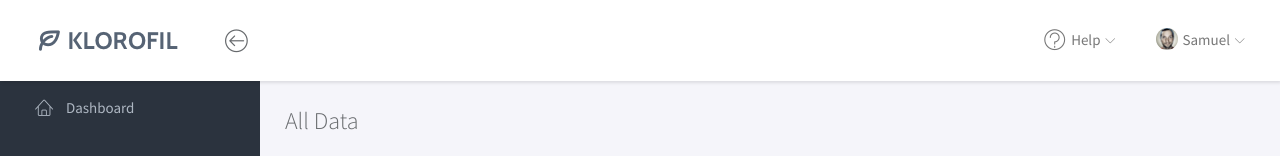
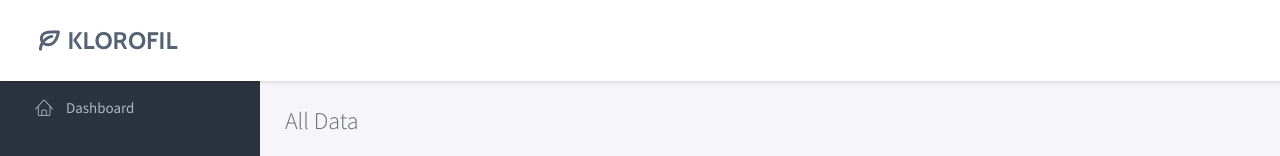
Before and after one commit to jhonxarox/dionysus, a Django app: page /alldata/ in a window 1280 px wide. Shown: the top 156 px of the page. Run offline with Django 3.2, Linux system fonts and the light colour scheme; data that the repository does not hold is empty; parts of the project's set-up code (start-up, migrations or seed data) failed here and were passed over; some libraries are stand-ins or nearby versions.

Commit message:
Change on the Top of App

```diff
--- a/CTIT_Check/templates/base.html
+++ b/CTIT_Check/templates/base.html
@@ -31,10 +31,10 @@
 			<div class="brand">
 				<a href="index.html"><img src="../static/img/logo-dark.png" alt="Shopee Logo" class="img-responsive logo"></a>
 			</div>
-			<div class="container-fluid">
-				<div class="navbar-btn">
-					<button type="button" class="btn-toggle-fullwidth"><i class="lnr lnr-arrow-left-circle"></i></button>
-				</div>
+			<!--<div class="container-fluid">-->
+				<!--<div class="navbar-btn">-->
+					<!--<button type="button" class="btn-toggle-fullwidth"><i class="lnr lnr-arrow-left-circle"></i></button>-->
+				<!--</div>-->
 				<!--<form class="navbar-form navbar-left">-->
 					<!--<div class="input-group">-->
 						<!--<input type="text" value="" class="form-control" placeholder="Search dashboard...">-->
@@ -44,8 +44,8 @@
 				<!--<div class="navbar-btn navbar-btn-right">
 					<a class="btn btn-success update-pro" href="https://www.themeineed.com/downloads/klorofil-pro-bootstrap-admin-dashboard-template/?utm_source=klorofil&utm_medium=template&utm_campaign=KlorofilPro" title="Upgrade to Pro" target="_blank"><i class="fa fa-rocket"></i> <span>UPGRADE TO PRO</span></a>
 				</div>-->
-				<div id="navbar-menu">
-					<ul class="nav navbar-nav navbar-right">
+				<!--<div id="navbar-menu">-->
+					<!--<ul class="nav navbar-nav navbar-right">-->
 						<!--<li class="dropdown">-->
 							<!--<a href="#" class="dropdown-toggle icon-menu" data-toggle="dropdown">-->
 								<!--<i class="lnr lnr-alarm"></i>-->
@@ -60,30 +60,30 @@
 								<!--<li><a href="#" class="more">See all notifications</a></li>-->
 							<!--</ul>-->
 						<!--</li>-->
-						<li class="dropdown">
-							<a href="#" class="dropdown-toggle" data-toggle="dropdown"><i class="lnr lnr-question-circle"></i> <span>Help</span> <i class="icon-submenu lnr lnr-chevron-down"></i></a>
-							<ul class="dropdown-menu">
-								<li><a href="#">Basic Use</a></li>
-								<li><a href="#">Working With Data</a></li>
-								<li><a href="#">Security</a></li>
-								<li><a href="#">Troubleshooting</a></li>
-							</ul>
-						</li>
-						<li class="dropdown">
-							<a href="#" class="dropdown-toggle" data-toggle="dropdown"><img src="../static/img/user.png" class="img-circle" alt="Avatar"> <span>Samuel</span> <i class="icon-submenu lnr lnr-chevron-down"></i></a>
-							<ul class="dropdown-menu">
-								<li><a href="#"><i class="lnr lnr-user"></i> <span>My Profile</span></a></li>
-								<li><a href="#"><i class="lnr lnr-envelope"></i> <span>Message</span></a></li>
-								<li><a href="#"><i class="lnr lnr-cog"></i> <span>Settings</span></a></li>
-								<li><a href="#"><i class="lnr lnr-exit"></i> <span>Logout</span></a></li>
-							</ul>
-						</li>
+						<!--<li class="dropdown">-->
+							<!--<a href="#" class="dropdown-toggle" data-toggle="dropdown"><i class="lnr lnr-question-circle"></i> <span>Help</span> <i class="icon-submenu lnr lnr-chevron-down"></i></a>-->
+							<!--<ul class="dropdown-menu">-->
+								<!--<li><a href="#">Basic Use</a></li>-->
+								<!--<li><a href="#">Working With Data</a></li>-->
+								<!--<li><a href="#">Security</a></li>-->
+								<!--<li><a href="#">Troubleshooting</a></li>-->
+							<!--</ul>-->
+						<!--</li>-->
+						<!--<li class="dropdown">-->
+							<!--<a href="#" class="dropdown-toggle" data-toggle="dropdown"><img src="../static/img/user.png" class="img-circle" alt="Avatar"> <span>Samuel</span> <i class="icon-submenu lnr lnr-chevron-down"></i></a>-->
+							<!--<ul class="dropdown-menu">-->
+								<!--<li><a href="#"><i class="lnr lnr-user"></i> <span>My Profile</span></a></li>-->
+								<!--<li><a href="#"><i class="lnr lnr-envelope"></i> <span>Message</span></a></li>-->
+								<!--<li><a href="#"><i class="lnr lnr-cog"></i> <span>Settings</span></a></li>-->
+								<!--<li><a href="#"><i class="lnr lnr-exit"></i> <span>Logout</span></a></li>-->
+							<!--</ul>-->
+						<!--</li>-->
 						<!-- <li>
 							<a class="update-pro" href="https://www.themeineed.com/downloads/klorofil-pro-bootstrap-admin-dashboard-template/?utm_source=klorofil&utm_medium=template&utm_campaign=KlorofilPro" title="Upgrade to Pro" target="_blank"><i class="fa fa-rocket"></i> <span>UPGRADE TO PRO</span></a>
 						</li> -->
-					</ul>
-				</div>
-			</div>
+					<!--</ul>-->
+				<!--</div>-->
+			<!--</div>-->
 		</nav>
 		<!-- END NAVBAR -->
 		<!-- LEFT SIDEBAR -->
```
